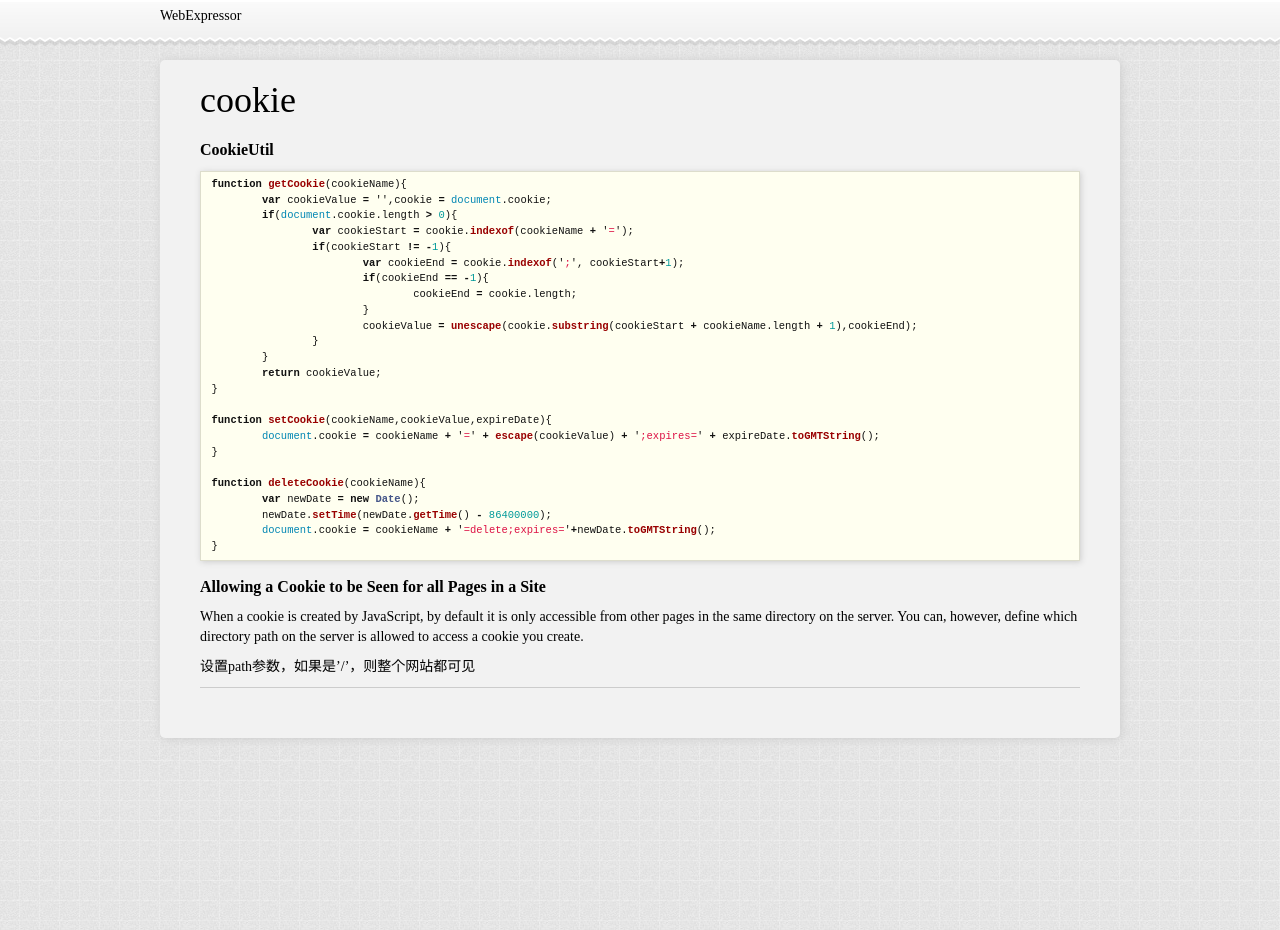
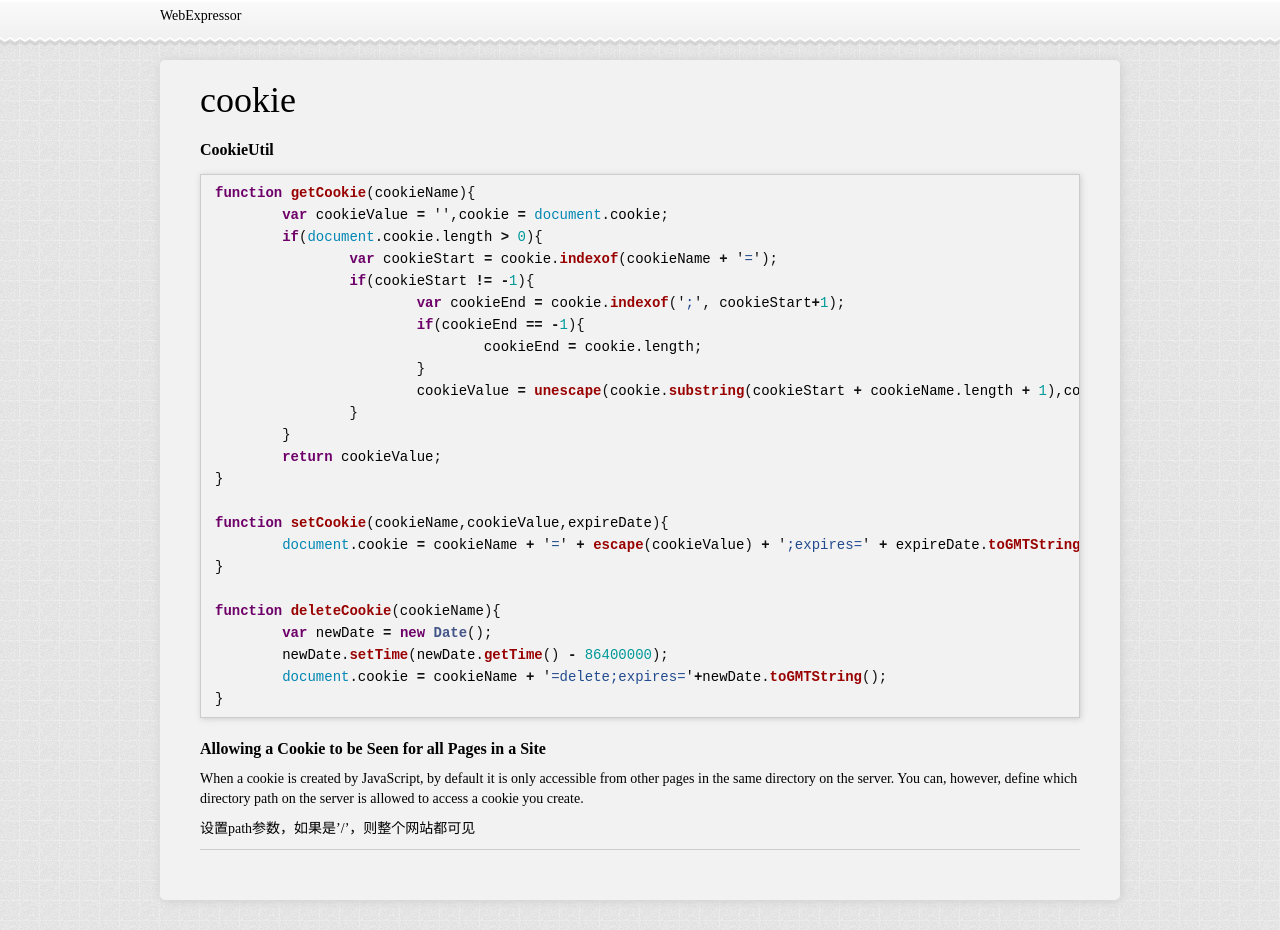
Before and after one commit to webexpressor/webexpressor.github.com, a Jekyll site: the page built from _posts/2011-12-21-cookie.md, in a window 1280 px wide and 930 px high. Built offline with Jekyll 4.4.1, drawn with Linux system fonts in a browser that asks for light colours; Markdown is read by kramdown in place of the engine named in the settings; comment, search, counter and statistics services are not loaded.

Commit message:
update styles

```diff
--- a/css/base.css
+++ b/css/base.css
@@ -91,7 +91,9 @@ ul.delimited li {
 	background: #f2f2f2;
 	margin-bottom: 40px;
 	padding: 15px 20px 15px 80px;
-	box-shadow: inset 0 0 10px rgba(0,0,0,0.3);
+	box-shadow: 0 0 5px rgba(0,0,0,0.2);
+	border: 1px solid #ccc;
+	border-radius: 5px;
 }
 
 .post .date{
@@ -164,11 +166,12 @@ ul.delimited li {
 }
 pre{
 	margin: 1em 0 1.5em 0;
-	font-size: 0.75em;
+	font-size: 1em;
+	font-family: Menlo, Monaco, "Andale Mono", "lucida console", "Courier New", monospace !important;
 	line-height: 1.5em;
 	color: #111;
-	background: ivory;
-	border: 1px solid #DDC;
+	/*background: #ccc;*/
+	border: 1px solid #ccc;
 	padding: 0.5em 1em;
 	overflow: hidden;
 	box-shadow: 1px 1px 6px #CCC;
--- a/css/syntax.css
+++ b/css/syntax.css
@@ -1,7 +1,7 @@
-.highlight  { background: #ffffff; }
+/*.highlight  { background: #ffffff; }*/
 .highlight .c { color: #999988; font-style: italic } /* Comment */
 .highlight .err { color: #a61717; background-color: #e3d2d2 } /* Error */
-.highlight .k { font-weight: bold } /* Keyword */
+.highlight .k { font-weight: bold ;color:#6e0069;} /* Keyword */
 .highlight .o { font-weight: bold } /* Operator */
 .highlight .cm { color: #999988; font-style: italic } /* Comment.Multiline */
 .highlight .cp { color: #999999; font-weight: bold } /* Comment.Preproc */
@@ -20,7 +20,7 @@
 .highlight .gu { color: #aaaaaa } /* Generic.Subheading */
 .highlight .gt { color: #aa0000 } /* Generic.Traceback */
 .highlight .kc { font-weight: bold } /* Keyword.Constant */
-.highlight .kd { font-weight: bold } /* Keyword.Declaration */
+.highlight .kd { font-weight: bold ;color:#6e0069;} /* Keyword.Declaration */
 .highlight .kp { font-weight: bold } /* Keyword.Pseudo */
 .highlight .kr { font-weight: bold } /* Keyword.Reserved */
 .highlight .kt { color: #445588; font-weight: bold } /* Keyword.Type */
@@ -36,6 +36,7 @@
 .highlight .nn { color: #555555 } /* Name.Namespace */
 .highlight .nt { color: #000080 } /* Name.Tag */
 .highlight .nv { color: #008080 } /* Name.Variable */
+.highlight .nx { color: #000 }
 .highlight .ow { font-weight: bold } /* Operator.Word */
 .highlight .w { color: #bbbbbb } /* Text.Whitespace */
 .highlight .mf { color: #009999 } /* Literal.Number.Float */
@@ -51,7 +52,7 @@
 .highlight .si { color: #d14 } /* Literal.String.Interpol */
 .highlight .sx { color: #d14 } /* Literal.String.Other */
 .highlight .sr { color: #009926 } /* Literal.String.Regex */
-.highlight .s1 { color: #d14 } /* Literal.String.Single */
+.highlight .s1 { color: #224b8f } /* Literal.String.Single */
 .highlight .ss { color: #990073 } /* Literal.String.Symbol */
 .highlight .bp { color: #999999 } /* Name.Builtin.Pseudo */
 .highlight .vc { color: #008080 } /* Name.Variable.Class */
```
